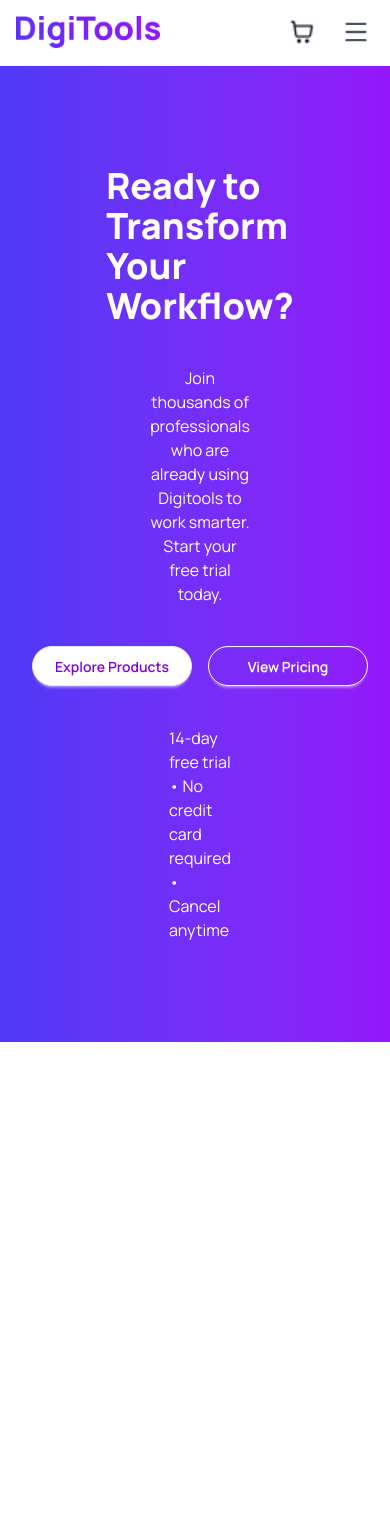
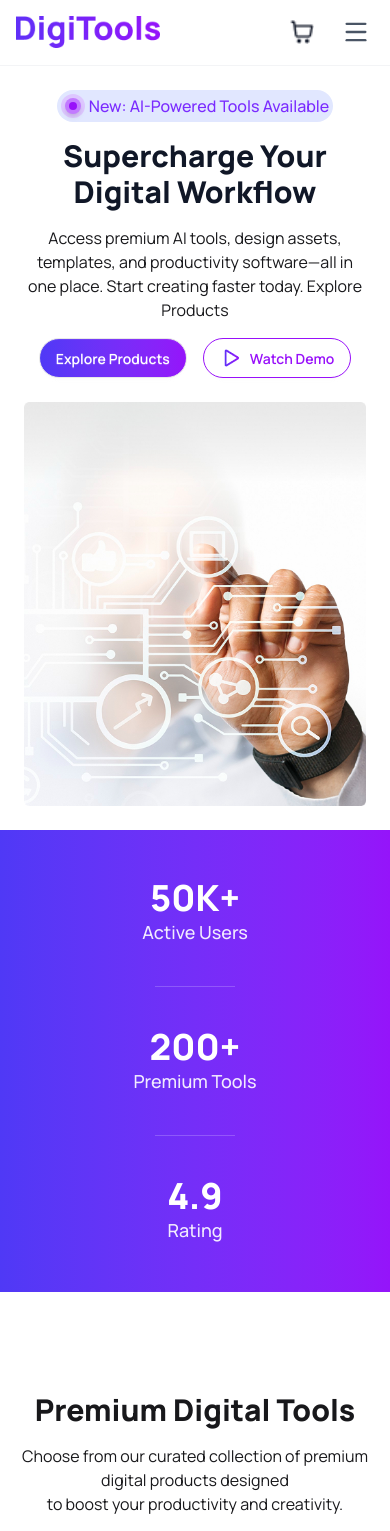
Before and after one commit to kabir31416/ph-assignment-six, a React (Vite) app: page / in a window 390 px wide. Shown: the top 1531 px of the page. Before the commit the page ends 1042 px from the top, so only its background shows below. Built offline with nearby package versions, Linux system fonts and the light colour scheme.

Commit message:
Full responsive complete

```diff
--- a/src/App.jsx
+++ b/src/App.jsx
@@ -30,15 +30,15 @@
     <>
     <div >
       <Navbar navCart={navCart}/>
-      {/* <HeroSection/> */}
-      {/* <Statistics/> */}
-      {/* <Suspense fallback={"Data is loading"}>
+      <HeroSection/>
+      <Statistics/>
+      <Suspense fallback={"Data is loading"}>
         <ProductList dataPromise={dataPromise} cart={cart} setCart={setCart} setNavCart={setNavCart}/>
-      </Suspense> */}
-      {/* <StepSection/> */}
-      {/* <SimplePricing/> */}
+      </Suspense>
+      <StepSection/>
+      <SimplePricing/>
       <Workflow/>
-      {/* <Footer/> */}
+      <Footer/>
 
       <ToastContainer/>
     </div>
--- a/src/components/homepage/Footer.jsx
+++ b/src/components/homepage/Footer.jsx
@@ -5,8 +5,8 @@
 
 const Footer = () => {
     return (
-        <div className='px-50 pt-25 pb-10 bg-[#101727] text-white'>
-            <div className='flex justify-between'>
+        <div className='p-5 bg-[#101727] text-white lg:px-50 lg:pt-25 lg:pb-10'>
+            <div className='flex flex-col gap-3 lg:flex-row lg:justify-between'>
                   <div>
                     <h1 className='font-extrabold text-4xl mb-4'>DigiTools</h1>
                     <p>Premium digital tools for creators,<br/>professionals, and businesses. Work smarter <br/>with our suite of powerful tools.</p>
@@ -14,7 +14,7 @@
 
                   <div>
                     <h1 className='font-bold text-2xl mb-2'>Product</h1>
-                    <ul className='flex flex-col gap-3'>
+                    <ul className='flex flex-col gap-3 text-sm'>
                         <li>Features</li>
                         <li>Pricing</li>
                         <li>Templates</li>
@@ -24,7 +24,7 @@
 
                   <div>
                     <h1 className='font-bold text-2xl mb-2'>Company</h1>
-                    <ul className='flex flex-col gap-3'>
+                    <ul className='flex flex-col gap-3 text-sm'>
                         <li>About</li>
                         <li>Blog</li>
                         <li>Careers</li>
@@ -34,7 +34,7 @@
 
                   <div>
                     <h1 className='font-bold text-2xl mb-2'>Resources</h1>
-                    <ul className='flex flex-col gap-3'>
+                    <ul className='flex flex-col gap-3 text-sm'>
                         <li>Documentation</li>
                         <li>Help Center</li>
                         <li>Community</li>
@@ -56,9 +56,9 @@
             <div className='bg-white h-px mt-20'></div>
 
 
-            <div className='flex justify-between mt-8'>
-                <h1>© 2026 Digitools. All rights reserved.</h1>
-                <ul className='flex gap-10'>
+            <div className='flex flex-col gap-4 items-center lg:flex-row lg:justify-between mt-8'>
+                <h1 className='text-center text-sm'>© 2026 Digitools. All rights reserved.</h1>
+                <ul className='flex gap-10 text-sm'>
                     <li>Privacy Policy</li>
                     <li>Terms of Service</li>
                     <li>Cookies</li>
--- a/src/components/homepage/HeroSection.jsx
+++ b/src/components/homepage/HeroSection.jsx
@@ -4,27 +4,26 @@
 
 const HeroSection = () => {
     return (
-        <div className='flex items-center py-15 px-50 gap-10'>
+        <div className='flex flex-col items-center gap-6 p-6 lg:flex-row lg:py-25 lg:px-50 lg:gap-10'>
 
-            <div className='flex flex-col gap-4'>
-                <div className='flex gap-1 bg-[#E1E7FF] rounded-4xl p-2 w-fit'>
-                    <div className="relative flex items-center justify-center h-8 w-8">
+            <div className='flex flex-col gap-4 items-center lg:justify-start lg:items-start'>
+                <div className='flex items-center justify-center gap-1 bg-[#E1E7FF] rounded-4xl p-1 w-fit lg:justify-start'>
+                    <div className="relative flex items-center justify-center h-6 w-6">
 
-                    <div className="absolute inset-0 bg-purple-300 rounded-full opacity-60"></div>
-                    <div className="relative flex items-center justify-center h-4 w-4 bg-purple-400 rounded-full shadow-md">
+                        <div className="absolute inset-0 bg-purple-300 rounded-full opacity-60"></div>
+                        <div className="relative flex items-center justify-center h-4 w-4 bg-purple-400 rounded-full shadow-md">
                         <div className="h-2 w-2 bg-purple-600 rounded-full"></div>
+                        </div>
                     </div>
 
-                    </div>
-
-                    <span className="text-[#7A2BFF] font-medium text-lg whitespace-nowrap">
+                    <span className="text-[#7A2BFF] font-medium whitespace-nowrap text-md lg:text-lg">
                         New: AI-Powered Tools Available
                     </span>
                 </div>
 
-                <h1 className='font-extrabold text-7xl text-[#101727]'>Supercharge Your <br></br> Digital Workflow</h1>
-                <p>Access premium AI tools, design assets, templates, and productivity software—all in one place. Start creating faster today. Explore Products</p>
-                <div className='flex gap-4'>
+                <h1 className='font-extrabold text-3xl text-center text-[#101727] lg:text-7xl lg:text-start'>Supercharge Your <br></br> Digital Workflow</h1>
+                <p className='text-center lg:text-start'>Access premium AI tools, design assets, templates, and productivity software—all in one place. Start creating faster today. Explore Products</p>
+                <div className='flex gap-4 items-center justify-center lg:justify-start'>
                     <button className='rounded-full btn bg-linear-to-r from-[#4F39F6] to-[#9514FA] text-white hover:cursor-pointer'>
                         Explore Products
                     </button>
--- a/src/components/homepage/Statistics.jsx
+++ b/src/components/homepage/Statistics.jsx
@@ -4,7 +4,7 @@
     return (
         <div>
 
-            <div className='bg-linear-to-r from-[#4F39F6] to-[#9514FA] text-white px-6 py-12 lg:px-20 lg:py-16 flex flex-col lg:flex-row justify-between items-center gap-10 lg:gap-0'>
+            <div className='bg-linear-to-r from-[#4F39F6] to-[#9514FA] text-white px-6 py-12 lg:px-50 lg:py-25 flex flex-col lg:flex-row justify-between items-center gap-10 lg:gap-0'>
 
 
                 <div className='flex flex-col items-center text-center'>
--- a/src/components/homepage/StepSection.jsx
+++ b/src/components/homepage/StepSection.jsx
@@ -5,7 +5,7 @@
 
 const StepSection = () => {
     return (
-        <div className='bg-[#F9FAFC] flex flex-col gap-5 p-3 lg:gap-10 lg:py-25 lg:px-50'>
+        <div className='bg-[#F9FAFC] flex flex-col gap-5 p-3 md:flex-3 lg:gap-10 lg:py-25 lg:px-50'>
             <div className='flex flex-col gap-4 items-center'>
                 <h1 className='font-extrabold text-3xl lg:text-7xl'>Get Started in 3 Steps</h1>
                 <p className='text-center'>Start using premium digital tools in minutes, not hours.</p>
@@ -17,10 +17,10 @@
                     <div className="absolute top-3 right-3 flex items-center justify-center w-10 h-10 rounded-full bg-linear-to-r from-[#4F39F6] to-[#9514FA] shadow">
                         <span className="text-xs font-bold text-white">01</span>
                     </div>
-                    <div className='h-20 w-20 bg-[#efe7fc] rounded-full flex items-center justify-center'>
+                    <div className='h-20 w-20 bg-[#efe7fc] rounded-full flex items-center justify-center mt-10'>
                         <img className='h-15 w-15' src={user} alt="" />
                     </div>
-                    <h1 className="text-2xl font-bold text-slate-900 mb-3">Create Account</h1>
+                    <h1 className="text-2xl font-bold text-slate-900 my-4 ">Create Account</h1>
                     <p className="text-gray-500 text-center">
                         Sign up for free in seconds. No credit card required to get started.
                     </p>
@@ -30,10 +30,10 @@
                     <div className="absolute top-3 right-3 flex items-center justify-center w-10 h-10 rounded-full bg-linear-to-r from-[#4F39F6] to-[#9514FA] shadow">
                         <span className="text-xs font-bold text-white">02</span>
                     </div>
-                    <div className='h-20 w-20 bg-[#efe7fc] rounded-full flex items-center justify-center'>
+                    <div className='h-20 w-20 bg-[#efe7fc] rounded-full flex items-center justify-center mt-10'>
                         <img className='h-15 w-15' src={pack} alt="" />
                     </div>
-                    <h1 className="text-2xl font-bold text-slate-900 mb-3">Choose Products</h1>
+                    <h1 className="text-2xl font-bold text-slate-900 my-4">Choose Products</h1>
                     <p className="text-gray-500 text-center">
                         Browse our catalog and select the tools that fit your needs.
                     </p>
@@ -43,10 +43,10 @@
                     <div className="absolute top-3 right-3 flex items-center justify-center w-10 h-10 rounded-full bg-linear-to-r from-[#4F39F6] to-[#9514FA] shadow">
                         <span className="text-xs font-bold text-white">03</span>
                     </div>
-                    <div className='h-20 w-20 bg-[#efe7fc] rounded-full flex items-center justify-center'>
+                    <div className='h-20 w-20 bg-[#efe7fc] rounded-full flex items-center justify-center mt-10'>
                         <img className='h-15 w-15' src={rocket} alt="" />
                     </div>
-                    <h1 className="text-2xl font-bold text-slate-900 mb-3">Start Creating</h1>
+                    <h1 className="text-2xl font-bold text-slate-900 my-4">Start Creating</h1>
                     <p className="text-gray-500 text-center">
                         Download and start using your premium tools immediately.
                     </p>
--- a/src/components/homepage/Workflow.jsx
+++ b/src/components/homepage/Workflow.jsx
@@ -2,8 +2,8 @@
 
 const Workflow = () => {
     return (
-        <div className='px-50 py-25 flex flex-col items-center gap-10 bg-linear-to-r from-[#4F39F6] to-[#9514FA] text-white'>
-            <h1 className='font-extrabold text-4xl'>Ready to Transform Your Workflow?</h1>
+        <div className='flex flex-col items-center gap-10 bg-linear-to-r from-[#4F39F6] to-[#9514FA] text-white p-5 lg:px-50 lg:py-25 '>
+            <h1 className='font-extrabold text-center text-3xl lg:text-5xl'>Ready to Transform Your Workflow?</h1>
             <p className='text-center'>Join thousands of professionals who are already using Digitools to work smarter. <br />Start your free trial today.</p>
 
             <div className='flex gap-4'>
@@ -11,7 +11,7 @@
                 <button className='border btn bg-transparent text-white border-white rounded-full p-2 w-40 hover:cursor-pointer'>View Pricing</button>
             </div>
 
-            <p>14-day free trial • No credit card required • Cancel anytime</p>
+            <p className='text-center'>14-day free trial • No credit card required • Cancel anytime</p>
         </div>
     );
 };
```
